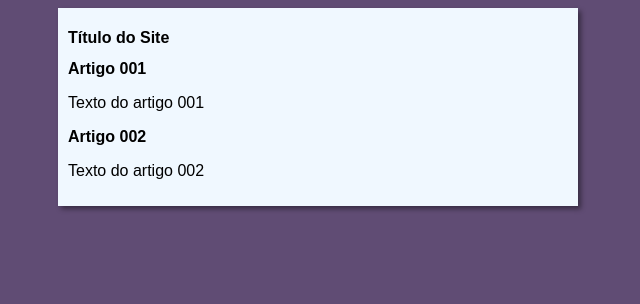
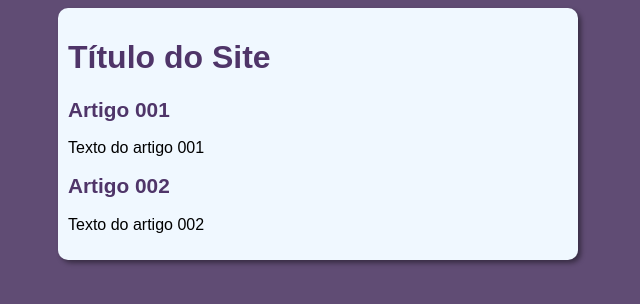
Before and after one commit to nataliegcabral/projeto-site, a plain HTML site: page index.html in a window 1280 px wide. Shown: the whole page, without its empty margins (322-962 px from the left). Drawn offline with Linux system fonts and the light colour scheme.

Commit message:
update design

```diff
--- a/estilos/style.css
+++ b/estilos/style.css
@@ -3,6 +3,16 @@
 * {
     font-family: Arial, Helvetica, sans-serif;
     font-size: 1em;
+}
+
+h1 {
+    font-size: 2em;
+    color: rgb(79, 53, 105);
+}
+
+h2 {
+    font-size: 1.3em;
+    color: rgb(79, 53, 105);
 }
 
 body {
@@ -15,4 +25,5 @@ main {
     margin: auto;
     padding: 10px;
     box-shadow: 3px 3px 5px rgba(0, 0, 0, 0.425);
+    border-radius: 10px;
 }
```
